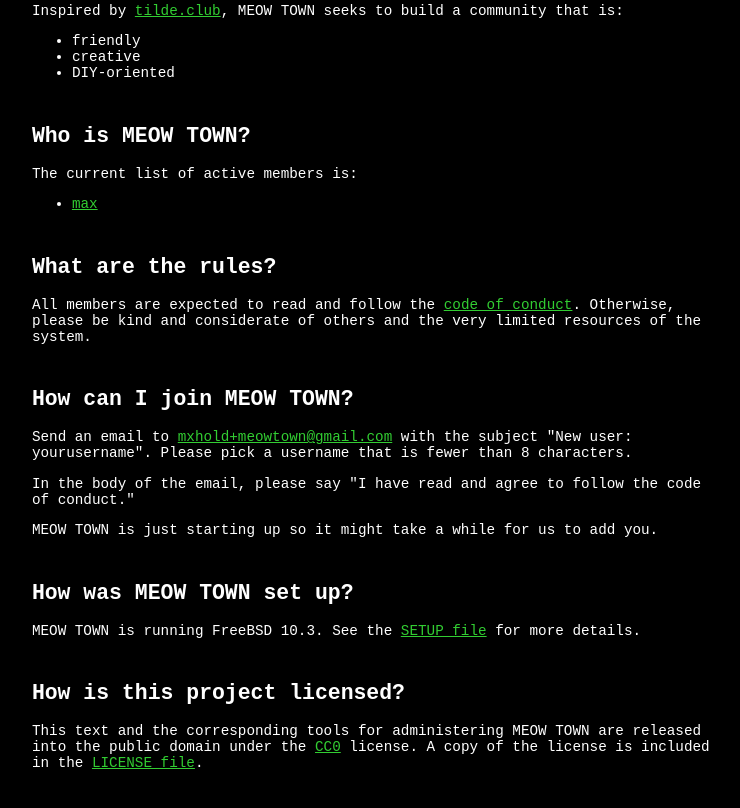
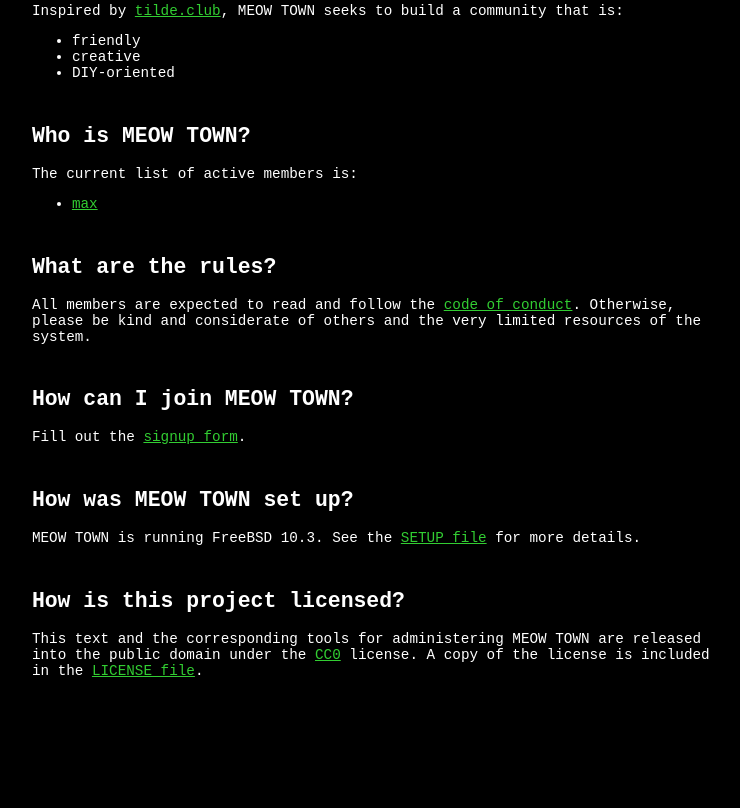
Before and after one commit to mxhold/meow.town, a plain HTML site: page files/www/index.html in a window 1280 px wide. Shown: the part 576-1384 px from the top of the page, without its empty margins (11-751 px from the left). After the commit the page ends 1297 px from the top, so only its background shows below. Drawn offline with Linux system fonts and the light colour scheme.

Commit message:
Add link to signup form

```diff
--- a/files/www/index.html
+++ b/files/www/index.html
@@ -84,7 +84,7 @@
     </h2>
     <p>
       All members are expected to read and follow the
-      <a href="http://meow.town/conduct">code of conduct</a>. Otherwise, please
+      <a href="conduct">code of conduct</a>. Otherwise, please
       be kind and considerate of others and the very limited resources of the
       system.
     </p>
@@ -94,19 +94,7 @@
       How can I join MEOW TOWN?
     </h2>
     <p>
-      Send an email to
-      <a href="mailto:mxhold+meowtown@gmail.com">mxhold+meowtown@gmail.com</a>
-      with the subject "New user: yourusername". Please pick a username that is
-      fewer than 8 characters.
-    </p>
-
-    <p>
-      In the body of the email, please say "I have read and agree to follow the
-      code of conduct."
-    </p>
-
-    <p>
-      MEOW TOWN is just starting up so it might take a while for us to add you.
+      Fill out the <a href="signup">signup form</a>.
     </p>
 
 
```
